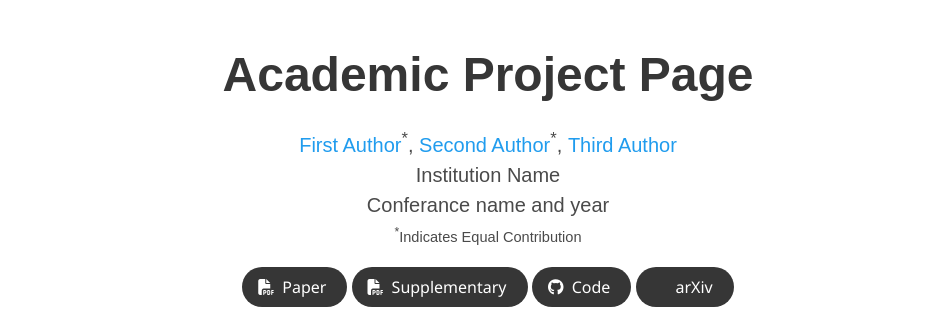
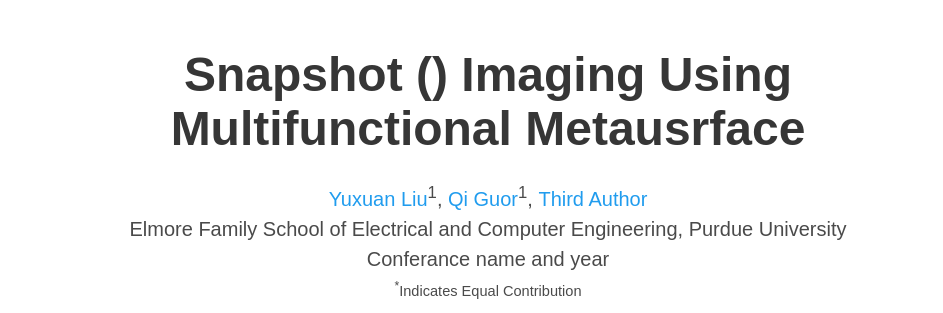
Before and after one commit to YuxuanLiu22/meta-imaging, a plain HTML site: page index.html in a window 1280 px wide. Shown: the top 313 px of the page, without its empty margins (152-1095 px from the left). Drawn offline with nearby package versions, Linux system fonts and the light colour scheme; some icons are missing; a web font is replaced by a local one.

Commit message:
Update index.html

```diff
--- a/index.html
+++ b/index.html
@@ -24,7 +24,7 @@
   <meta name="viewport" content="width=device-width, initial-scale=1">
 
 
-  <title>Academic Project Page</title>
+  <title>Snapshot () Imaging Using Multifunctional Metausrface</title>
   <link rel="icon" type="image/x-icon" href="static/images/favicon.ico">
   <link href="https://fonts.googleapis.com/css?family=Google+Sans|Noto+Sans|Castoro"
   rel="stylesheet">
@@ -52,20 +52,20 @@
       <div class="container is-max-desktop">
         <div class="columns is-centered">
           <div class="column has-text-centered">
-            <h1 class="title is-1 publication-title">Academic Project Page</h1>
+            <h1 class="title is-1 publication-title">Snapshot () Imaging Using Multifunctional Metausrface</h1>
             <div class="is-size-5 publication-authors">
               <!-- Paper authors -->
               <span class="author-block">
-                <a href="FIRST AUTHOR PERSONAL LINK" target="_blank">First Author</a><sup>*</sup>,</span>
+                <a href="FIRST AUTHOR PERSONAL LINK" target="_blank">Yuxuan Liu</a><sup>1</sup>,</span>
                 <span class="author-block">
-                  <a href="SECOND AUTHOR PERSONAL LINK" target="_blank">Second Author</a><sup>*</sup>,</span>
+                  <a href="SECOND AUTHOR PERSONAL LINK" target="_blank">Qi Guor</a><sup>1</sup>,</span>
                   <span class="author-block">
                     <a href="THIRD AUTHOR PERSONAL LINK" target="_blank">Third Author</a>
                   </span>
                   </div>
 
                   <div class="is-size-5 publication-authors">
-                    <span class="author-block">Institution Name<br>Conferance name and year</span>
+                    <span class="author-block">Elmore Family School of Electrical and Computer Engineering, Purdue University<br>Conferance name and year</span>
                     <span class="eql-cntrb"><small><br><sup>*</sup>Indicates Equal Contribution</small></span>
                   </div>
 
```
